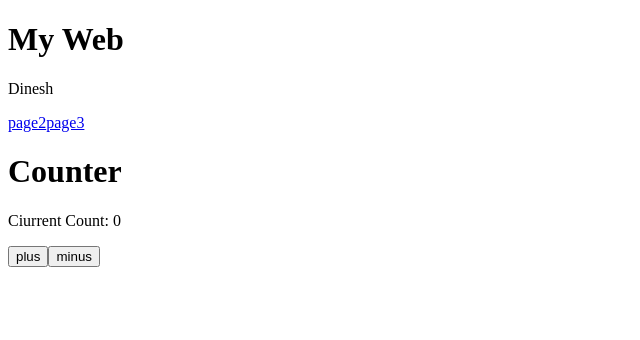
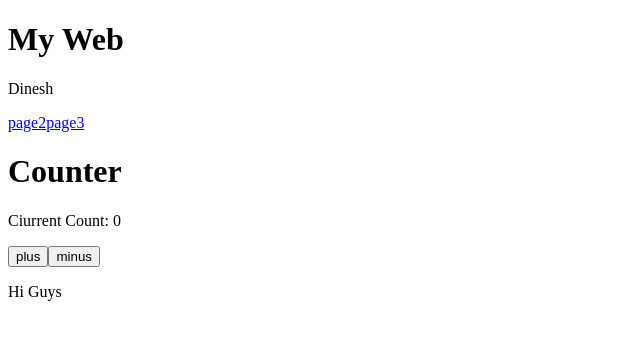
Before and after one commit to DineshSF4213/Project, a Gatsby site: page / in a window 1280 px wide. Shown: the full height of the page, 0-640 px from the left. Built offline with nearby package versions, Linux system fonts and the light colour scheme; Gatsby itself is replaced by a stand-in of ours.

Commit message:
index js update

```diff
--- a/src/pages/index.js
+++ b/src/pages/index.js
@@ -10,6 +10,7 @@ const index = ({data}) => {
       <Link to="/page2">page2</Link>
       <Link to="/dir1/page3">page3</Link>
       <Counter />
+      <p>Hi Guys</p>
     </div>
   );
 }
```
